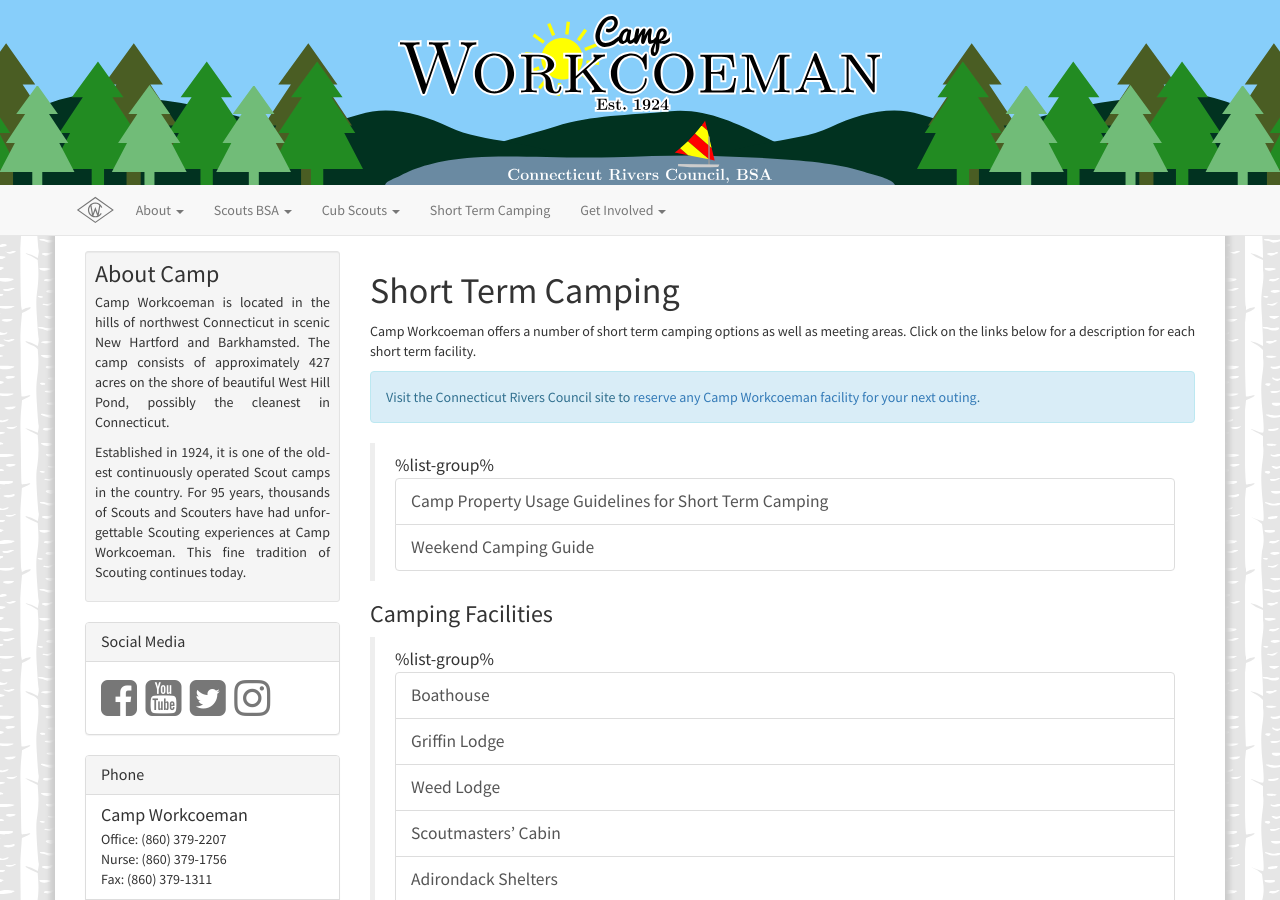
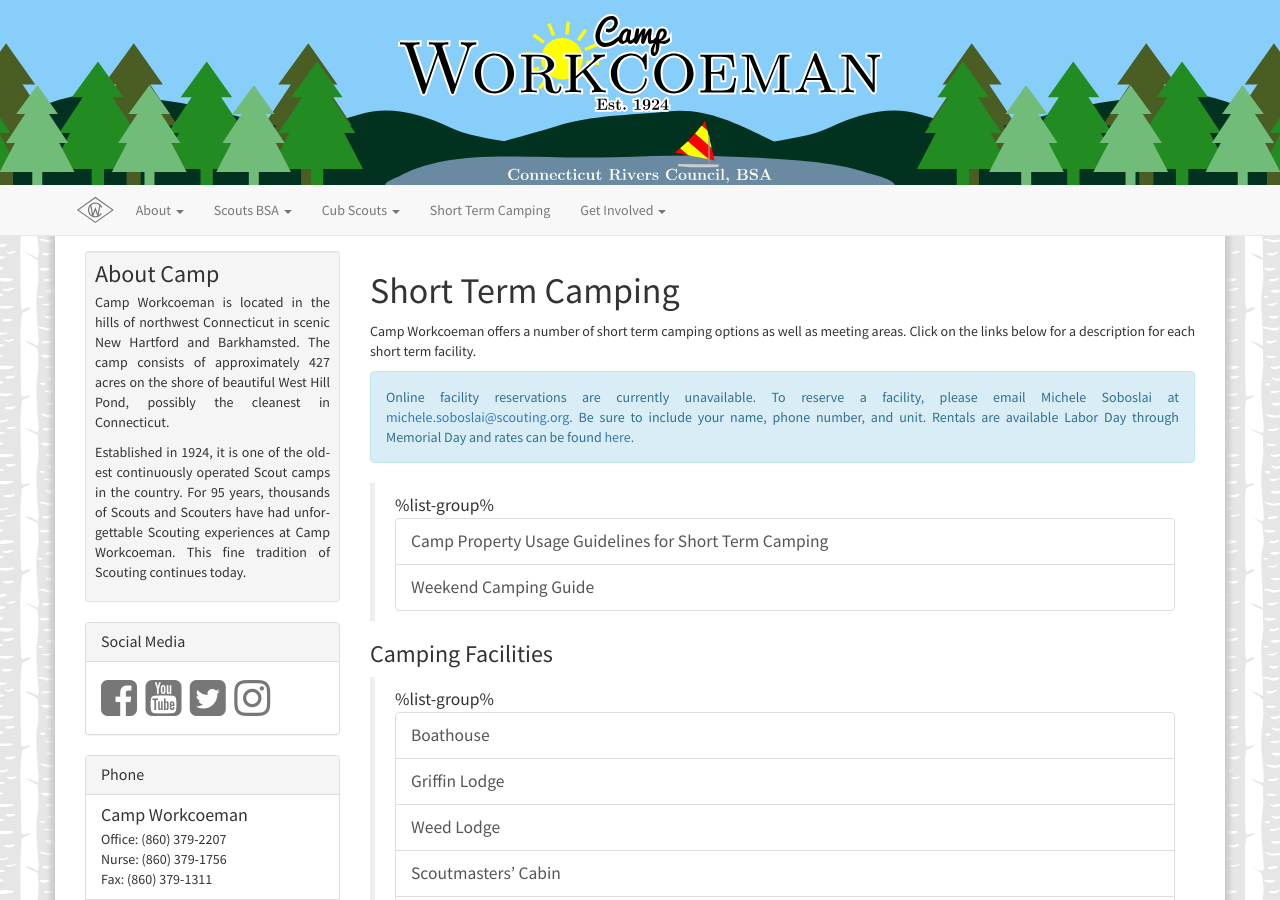
Before and after one commit to campworkcoeman/campworkcoeman.org, a Jekyll site: the page built from short-term-camping/index.md, in a window 1280 px wide and 900 px high. Built offline with Jekyll 4.4.1, drawn with Linux system fonts in a browser that asks for light colours; nearby versions of some CDN libraries; Markdown is read by kramdown in place of the engine named in the settings.

Commit message:
Add message about short term rentals.

```diff
--- a/_layouts/short-term-facility.html
+++ b/_layouts/short-term-facility.html
@@ -14,10 +14,7 @@
 
     <h1>{{ page.title }}<small><br/>Short Term Facility</small></h1>
 
-    <div class="alert alert-info"><p>Visit the Connecticut Rivers Council site
-    to <a href="{{ page.rentalURL }}">reserve the {% if page.capitalize %}
-    {{ page.title }}{% else %}{{ page.title | downcase }}{% endif %} for your
-    next outing</a>.</p></div>
+    <div class="alert alert-info"><p>Online facility reservations are currently unavailable. To reserve a facility, please email Michele Soboslai at <a href="mailto:michele.soboslai@scouting.org">michele.soboslai@scouting.org</a>. Be sure to include your name, phone number, and unit. Rentals are available Labor Day through Memorial Day and rates can be found <a href="https://ctrivers.org/media/uploads/files/users/15/jwaters1/2019_Camp_Rental_Fee_Schedule.pdf">here</a>.</p></div>
 
     <div class="justify">
       {{ content }}
--- a/short-term-camping/index.md
+++ b/short-term-camping/index.md
@@ -10,9 +10,7 @@
 meeting areas. Click on the links below for a description for each short term
 facility.
 
-<div class="alert alert-info"><p>Visit the Connecticut Rivers Council site to
-<a href="https://www.ctrivers.org/rentals/periods?filter_by_location=3">reserve any
-Camp Workcoeman facility for your next outing</a>.</p></div>
+<div class="alert alert-info"><p>Online facility reservations are currently unavailable. To reserve a facility, please email Michele Soboslai at <a href="mailto:michele.soboslai@scouting.org">michele.soboslai@scouting.org</a>. Be sure to include your name, phone number, and unit. Rentals are available Labor Day through Memorial Day and rates can be found <a href="https://ctrivers.org/media/uploads/files/users/15/jwaters1/2019_Camp_Rental_Fee_Schedule.pdf">here</a>.</p></div>
 
 > %list-group%
 > <a href="{{ site.url }}/pdf/2018/facility-usage-policy.pdf" class="list-group-item">Camp Property Usage Guidelines for Short Term Camping</a>
```
